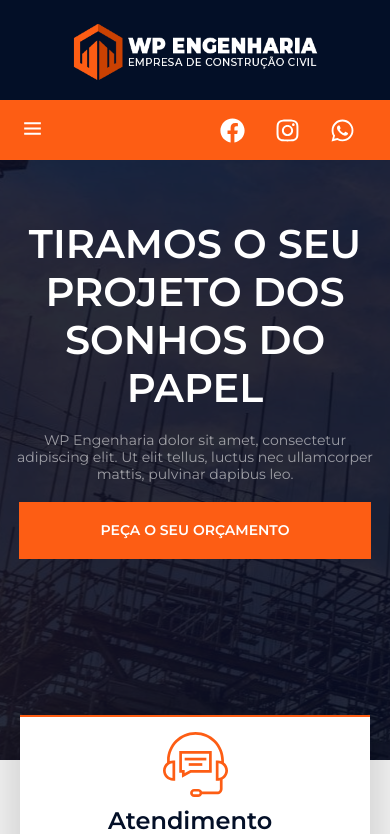
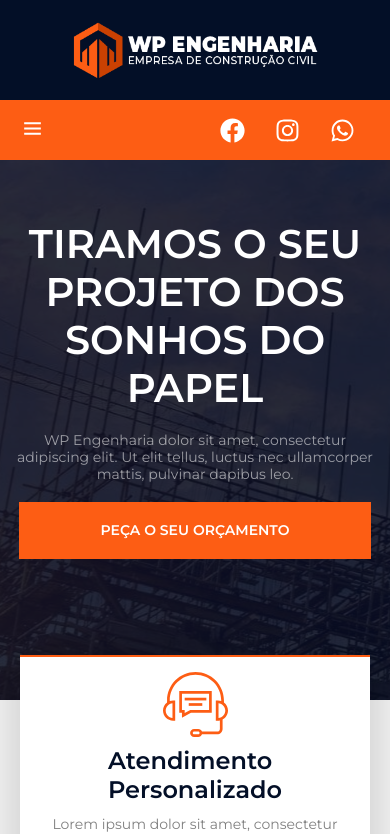
Before and after one commit to MoreiraAlex/WPEngenharia, a Next.js app: page / in a window 390 px wide. Shown: the top 834 px of the page. Built offline with nearby package versions, Linux system fonts and the light colour scheme.

Commit message:
Ajustes header

```diff
--- a/src/styles/components/bannerHome.module.css
+++ b/src/styles/components/bannerHome.module.css
@@ -2,10 +2,6 @@
     min-height: 650px;
     position: relative;
     z-index: 1;
-    /* display: flex;
-    flex-direction: column;
-    align-items: center;
-    justify-content: center; */
     padding: 100px 0 200px 0;
     overflow: hidden;
 }
@@ -61,6 +57,7 @@
 
 .container > section {
     margin: auto;
+    padding-top: 100px;
     max-width: 800px;
     display: flex;
     flex-direction: column;
@@ -95,6 +92,10 @@
         min-height: 600px;
     }
 
+    .container > section {
+        padding-top: 80px;
+    }
+
     .container > section > h1 {
         font-size: 46px;
     }
@@ -110,6 +111,10 @@
         padding: 60px 10px 90px 10px;
     }
 
+    .container > section {
+        padding-top: 60px;
+    }
+
     .container > section > h1 {
         font-size: 40px;
     }
--- a/src/styles/layout/header.module.css
+++ b/src/styles/layout/header.module.css
@@ -25,6 +25,10 @@
 }
 
 .header > nav {
+    position: absolute;
+    z-index: 5;
+    width: 100%;
+    top: 100px;
     background-color: var(--color-primary);
     padding: 0 20px;
     height: 60px;
@@ -91,18 +95,24 @@
 }
 
 .navFixed {
-    position: fixed;
-    width: 100%;
-    top: 0;
-    z-index: 5;
+    position: fixed!important;
+    top: 0!important;
 }
 
 
 @media (max-width: 850px) {
+
+    .header > section:first-of-type {
+        height: 180px;
+        display: flex;
+        align-items: center;
+    }
+
     .header > section:first-of-type > section {
         flex-direction: column;
         align-items: center;
         justify-content: center;
+        gap: 25px;
     }
 
     .header > section:first-of-type > section > img{
@@ -115,12 +125,24 @@
         display: flex;
         justify-content: space-between;
     }
+
+    .header > nav {
+        top: 180px;
+    }
 }
 
 @media (max-width: 600px) {
 
+    .header > section:first-of-type {
+        height: 100px;
+    }
+
     .header > section:first-of-type > section > section{
         display: none;
+    }
+
+    .header > nav {
+        top: 100px;
     }
 
     .header > nav > section {
```
